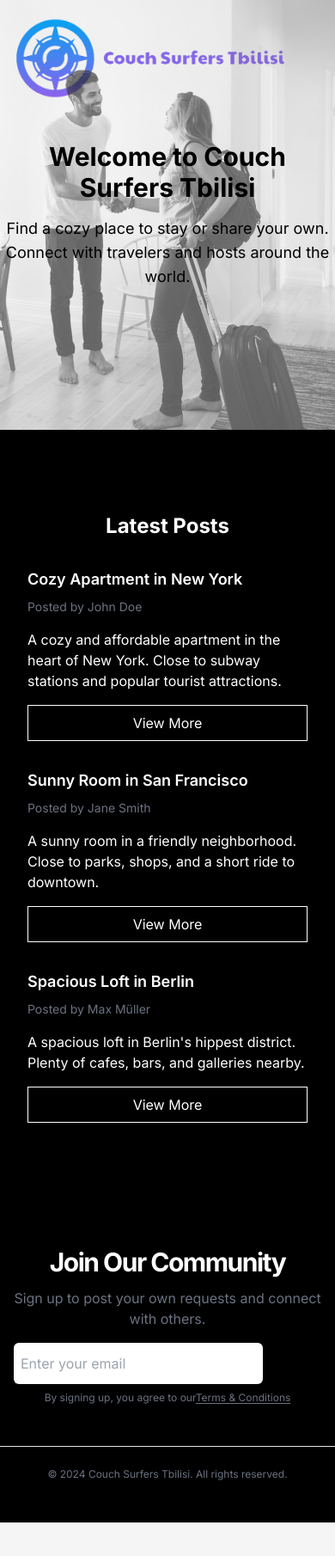
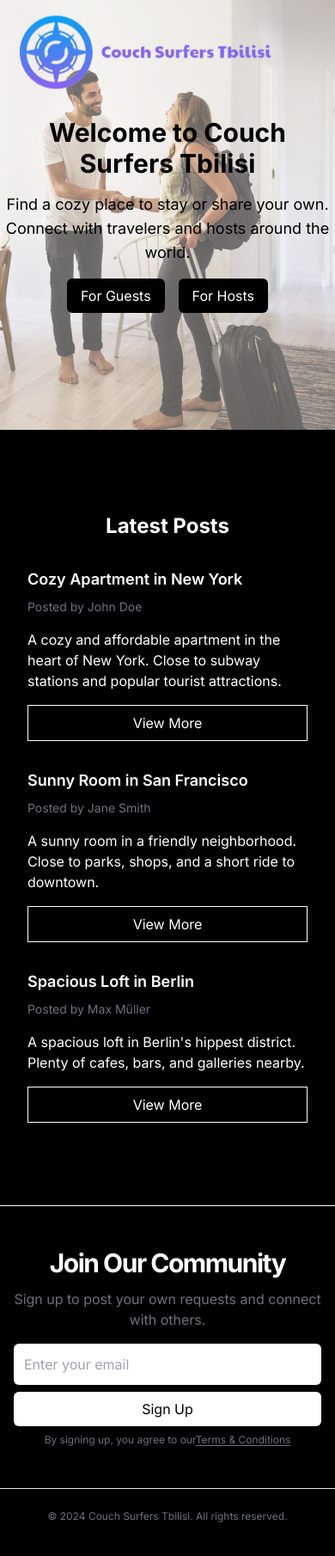
Before and after one commit to Sitch196/couch_surfer_demo, a Next.js app: page / in a window 390 px wide. Shown: the top 1810 px of the page at 86% size. Before the commit the page ends 1771 px from the top, so only its background shows below. Built offline with nearby package versions, Linux system fonts and the light colour scheme; no server answers.

Commit message:
more professional publishe page created & created routing between two pages and fixed clerk error

```diff
--- a/app/Loading.tsx
+++ b/app/Loading.tsx
@@ -1,9 +1,9 @@
+import justlogo from "../assets/justlogo.png";
+import Image from "next/image";
 const Loading = () => (
   <div className="fixed top-0 left-0 w-full h-full flex justify-center items-center bg-gray-900  z-50">
     <div className="flex items-center animate-spin">
-      <div className="mr-2 w-5 h-5 bg-blue-600 rounded-full"></div>
-      <div className="mr-2 w-5 h-5 bg-green-500 rounded-full"></div>
-      <div className="w-5 h-5 bg-red-500 rounded-full"></div>
+      <Image src={justlogo} className="z-100" alt="" />
     </div>
   </div>
 );
--- a/app/publish/page.tsx
+++ b/app/publish/page.tsx
@@ -3,9 +3,10 @@ import hero from "../../assets/heroimage.jpg";
 
 export default function Component() {
   return (
-    <div className="max-w-md mx-auto border p-6  mt-5">
-      <div className="mb-8">
-        <h2 className="text-3xl font-bold">New Booking</h2>
+    <div className="flex items-center justify-center h-screen">
+      <div className="w-[569px] mx-auto mt-[100px] p-6  ">
+        <div>
+          <h2 className="text-3xl font-bold">New Booking ✔</h2>
           <p className="text-gray-500 dark:text-gray-400">
             Enter the details for your new booking.
           </p>
@@ -13,22 +14,28 @@ export default function Component() {
         <div className="space-y-4">
           <div className="space-y-4">
             <div className="flex flex-col mb-4">
-            <label htmlFor="name" className="text-sm font-medium text-gray-600">
+              <label
+                htmlFor="name"
+                className="text-sm font-medium text-gray-600"
+              >
                 Title
               </label>
               <input
                 id="name"
-              className="border border-gray-300 dark:border-gray-700 rounded-md p-2"
+                className="border border-gray-300 outline-none dark:border-gray-700 rounded-md p-2"
                 placeholder="Enter Title of the ad"
               />
             </div>
             <div className="flex flex-col mb-4">
-            <label htmlFor="name" className="text-sm font-medium text-gray-600">
+              <label
+                htmlFor="name"
+                className="text-sm font-medium text-gray-600"
+              >
                 Name
               </label>
               <input
                 id="name"
-              className="border border-gray-300 dark:border-gray-700 rounded-md p-2"
+                className="border border-gray-300 outline-none dark:border-gray-700 rounded-md p-2"
                 placeholder="Enter your name"
               />
             </div>
@@ -41,7 +48,7 @@ export default function Component() {
               </label>
               <textarea
                 id="description"
-              className="border  border-gray-300 resize-none dark:border-gray-700 rounded-md p-2 min-h-[100px]"
+                className="border  border-gray-300 outline-none resize-none dark:border-gray-700 rounded-md p-2 min-h-[100px]"
                 placeholder="Enter your description"
               />
             </div>
@@ -54,18 +61,21 @@ export default function Component() {
               </label>
               <input
                 id="people"
-              className="border border-gray-300 dark:border-gray-700 rounded-md p-2"
+                className="border border-gray-300 outline-none dark:border-gray-700 rounded-md p-2"
                 placeholder="Enter number"
                 type="number"
               />
             </div>
             <div className="flex flex-col mb-4">
-            <label htmlFor="days" className="text-sm font-medium text-gray-600">
+              <label
+                htmlFor="days"
+                className="text-sm font-medium text-gray-600"
+              >
                 Days of staying
               </label>
               <input
                 id="days"
-              className="border border-gray-300 dark:border-gray-700 rounded-md p-2"
+                className="border border-gray-300 outline-none dark:border-gray-700 rounded-md p-2"
                 placeholder="Enter number"
                 type="number"
               />
@@ -76,5 +86,6 @@ export default function Component() {
           </button>
         </div>
       </div>
+    </div>
   );
 }
--- a/components/Hero.tsx
+++ b/components/Hero.tsx
@@ -2,17 +2,19 @@
 import React from "react";
 import Image from "next/image";
 import hero from "../assets/heroimage.jpg";
+import Link from "next/link";
 
 export function Hero() {
   return (
     <header className="relative h-[500px] lg:h-[700px]  flex flex-col justify-center items-center">
       <Image
         alt="Cozy living room"
-        className="absolute inset-0 object-cover w-full h-full grayscale opacity-65 mix-blend-darken "
+        className="absolute inset-0 object-cover w-full h-full backdrop-grayscale-0 opacity-65 mix-blend-darken "
         height={700}
+        loading="lazy"
         src={hero}
       />
-      <div className="text-black text-center z-10">
+      <div className="flex flex-col items-center text-black text-center z-10">
         <h1 className="text-3xl lg:text-5xl font-bold">
           Welcome to Couch Surfers Tbilisi
         </h1>
@@ -20,6 +22,16 @@ export function Hero() {
           Find a cozy place to stay or share your own. Connect with travelers
           and hosts around the world.
         </p>
+        <div className="flex mt-4 ">
+          <button className="bg-black text-white px-4 py-2 rounded-md mr-4">
+            For Guests
+          </button>
+          <Link href="/publish">
+            <button className="bg-black text-white px-4 rounded-md py-2">
+              For Hosts
+            </button>
+          </Link>
+        </div>
       </div>
     </header>
   );
--- a/components/Navigation.tsx
+++ b/components/Navigation.tsx
@@ -7,29 +7,27 @@ import { UserButton } from "@clerk/nextjs";
 import { useConvex } from "convex/react";
 import Link from "next/link";
 
-interface userauth {
-  isAuthenticated: boolean;
-}
 export function Navigation() {
   const isAuthenticated = useConvex();
+
   return (
-    <nav className="absolute top-4 left-4 right-4 flex items-center justify-between">
-      <div>
+    <nav className="fixed w-full p-3 flex items-center bg-transparent justify-between z-10">
+      <div className="flex w-full justify-between items-center px-2">
         <Link href="/">
           <Image
             src={longlogo}
             alt="Logo"
-            className="cursor-pointer"
-            width={320}
+            className="cursor-pointer sm:w-170 md:w-220"
+            width={300}
             height={50}
           />
         </Link>{" "}
         {isAuthenticated ? (
-          <div className="absolute top-4 right-4 cursor-pointer z-10 ">
+          <div className="cursor-pointer z-20">
             <UserButton afterSignOutUrl="/" />
           </div>
         ) : (
-          <div className="flex items-center absolute top-4 right-4 cursor-pointer z-10">
+          <div className="flex items-center absolute top-4 right-4 cursor-pointer z-20">
             <div className="mr-4 inline-flex items-center justify-center px-6 py-3 text-base font-medium text-black bg-white rounded-md hover:bg-gray-100">
               <SignUpButton />
             </div>
--- a/components/NewsLetterSignUp.tsx
+++ b/components/NewsLetterSignUp.tsx
@@ -1,8 +1,8 @@
 export default function NewsLetterSignUp() {
   return (
-    <section className="w-full py-12 md:py-24 lg:py-32 bg-black">
-      <div className="container grid items-center justify-center gap-4 px-4 text-center md:px-6">
-        <div className="space-y-3">
+    <section className="w-full py-12 md:py-24 lg:py-32 bg-black border-t border-white">
+      <div className="container flex flex-col items-center justify-center gap-4 px-4 text-center md:px-6">
+        <div className="space-y-3 text-center">
           <h2 className="text-3xl text-white font-bold tracking-tighter sm:text-4xl md:text-5xl">
             Join Our Community
           </h2>
@@ -11,14 +11,16 @@ export default function NewsLetterSignUp() {
           </p>
         </div>
         <div className="mx-auto w-full max-w-sm space-y-2">
-          <form className="flex space-x-2">
+          <form className="flex flex-col space-y-2 md:flex-row md:space-x-2">
             <input
-              className="max-w-lg flex-1 indent-2 rounded-md h-[3rem] text-black"
+              className="max-w-full md:flex-1 indent-3 rounded-md h-[3rem] text-black"
               placeholder="Enter your email"
               required
               type="email"
             />
-            <button type="submit">Sign Up</button>
+            <button className="w-full md:w-auto bg-white text-black px-4 py-2 rounded-md">
+              Sign Up
+            </button>
           </form>
           <p className="text-xs text-gray-500 dark:text-gray-400">
             By signing up, you agree to our
```
Lines whose indentation alone changed are shown as unchanged.
